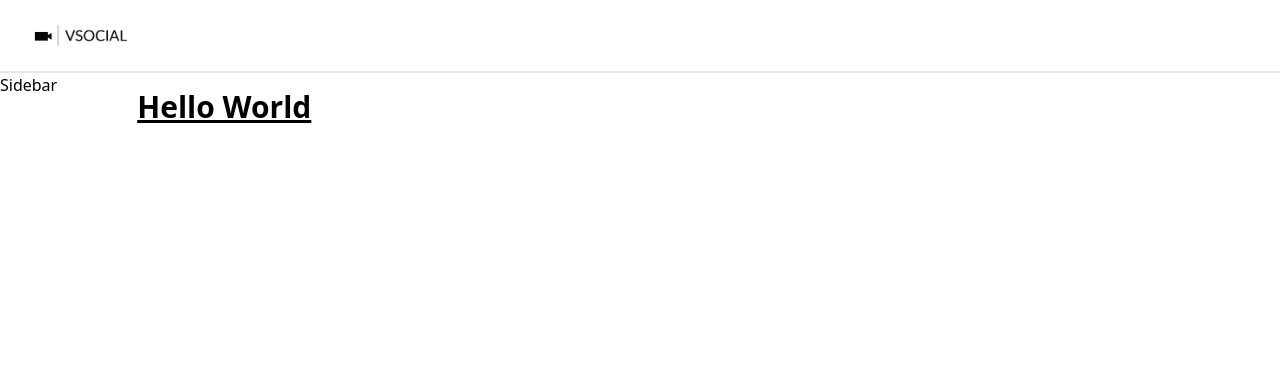
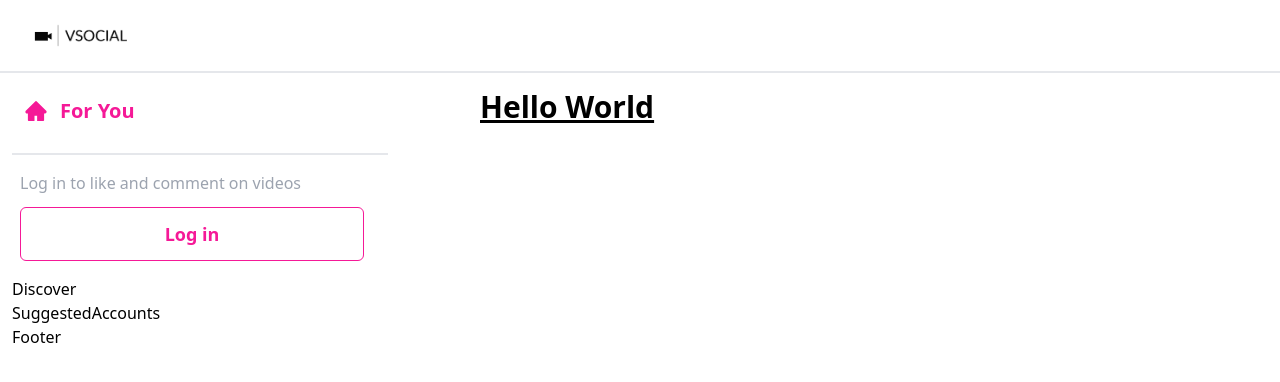
Before and after one commit to SagarM21/V-Social, a Next.js app: page / in a window 1280 px wide. Shown: the top 382 px of the page. Built offline with nearby package versions, Linux system fonts and the light colour scheme.

Commit message:
Sidebar basic setup

```diff
--- /dev/null
+++ b/components/Discover.tsx
@@ -0,0 +1,9 @@
+import React from 'react'
+
+const Discover = () => {
+  return (
+    <div>Discover</div>
+  )
+}
+
+export default Discover
--- /dev/null
+++ b/components/Footer.tsx
@@ -0,0 +1,9 @@
+import React from 'react'
+
+const Footer = () => {
+  return (
+    <div>Footer</div>
+  )
+}
+
+export default Footer
--- a/components/Sidebar.tsx
+++ b/components/Sidebar.tsx
@@ -1,9 +1,72 @@
-import React from 'react'
+import React, { useState } from "react";
+import { NextPage } from "next";
+import { useRouter } from "next/router";
+import Link from "next/link";
+import GoogleLogin from "react-google-login";
+import { AiFillHome, AiOutlineMenu } from "react-icons/ai";
+import { ImCancelCircle } from "react-icons/im";
+import Discover from "./Discover";
+import SuggestedAccounts from "./SuggestedAccounts";
+import Footer from "./Footer";
 
 const Sidebar = () => {
-  return (
-    <div>Sidebar</div>
-  )
-}
+	const [showSidebar, setShowSidebar] = useState(true);
 
-export default Sidebar
+	const normalLink =
+		"flex items-center gap-3 hover:bg-primary p-3 justify-center xl:justify-start cursor-pointer font-semibold text-[#F51997] rounded";
+
+	const userProfile = false;
+	return (
+		<div>
+			<div
+				className='block xl:hidden m-2 ml-4 mt-3 text-xl'
+				onClick={() => setShowSidebar((prev) => !prev)}
+			>
+				{showSidebar ? <ImCancelCircle /> : <AiOutlineMenu />}
+			</div>
+			{showSidebar && (
+				<div className='xl:w-400 w-20 flex flex-col justify-start mb-10 border-r-2 border-gray-100 xl:border-0 p-3'>
+					<div className='xl:border-b-2 border-gray-200 xl:pb-4'>
+						<Link href='/'>
+							<div className={normalLink}>
+								<p className='text-2xl'>
+									<AiFillHome />
+								</p>
+								<span className='text-xl hidden xl:block'>For You</span>
+							</div>
+						</Link>
+					</div>
+					{!userProfile && (
+						<div className='px-2 py-4 hidden xl:block'>
+							<p className='text-gray-400'>
+								Log in to like and comment on videos
+							</p>
+							<div className='pr-4'>
+								<GoogleLogin
+									clientId=''
+									render={(renderProps) => (
+										<button
+											className='bg-white text-lg text-[#F51997] border-[1px] border-[#F51997] font-semibold px-6 py-3 rounded-md outline-none w-full mt-3 hover:text-white hover:bg-[#F51997] cursor-pointer'
+											onClick={renderProps.onClick}
+											disabled={renderProps.disabled}
+										>
+											Log in
+										</button>
+									)}
+									onSuccess={() => {}}
+									onFailure={() => {}}
+									cookiePolicy='single_host_origin'
+								/>
+							</div>
+						</div>
+					)}
+					<Discover />
+					<SuggestedAccounts />
+					<Footer />
+				</div>
+			)}
+		</div>
+	);
+};
+
+export default Sidebar;
--- /dev/null
+++ b/components/SuggestedAccounts.tsx
@@ -0,0 +1,9 @@
+import React from 'react'
+
+const SuggestedAccounts = () => {
+  return (
+    <div>SuggestedAccounts</div>
+  )
+}
+
+export default SuggestedAccounts
```
